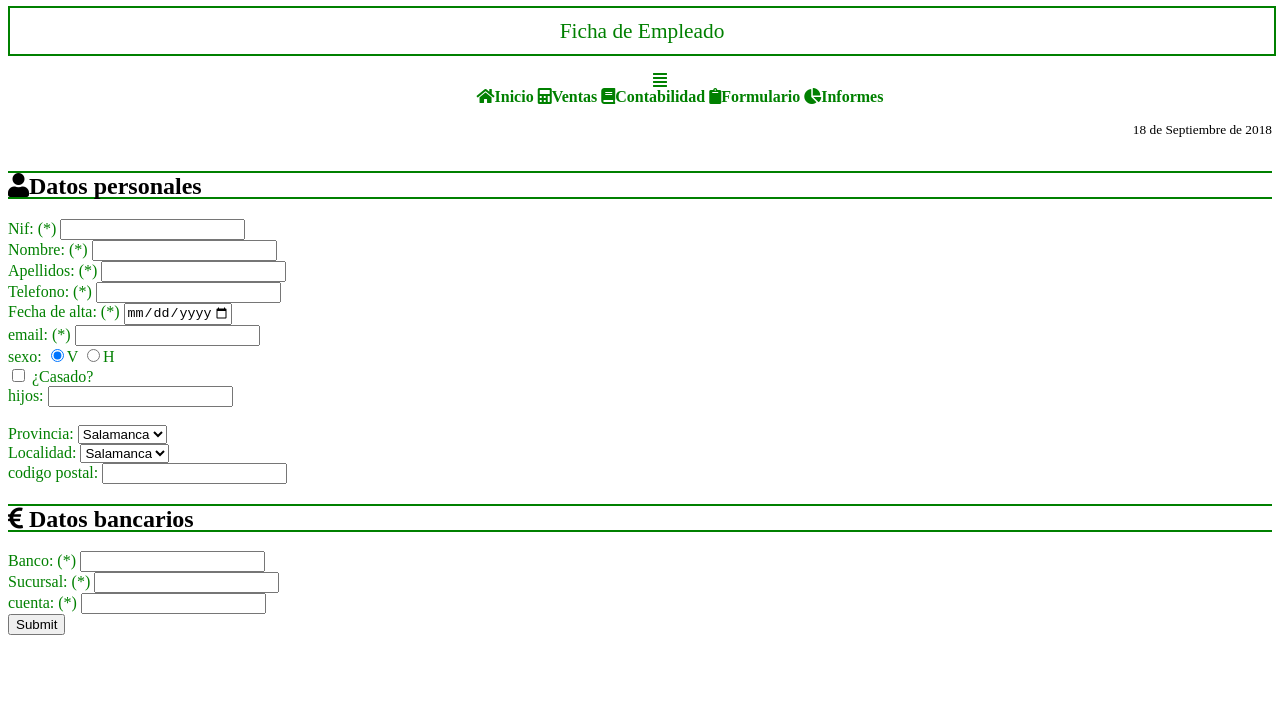
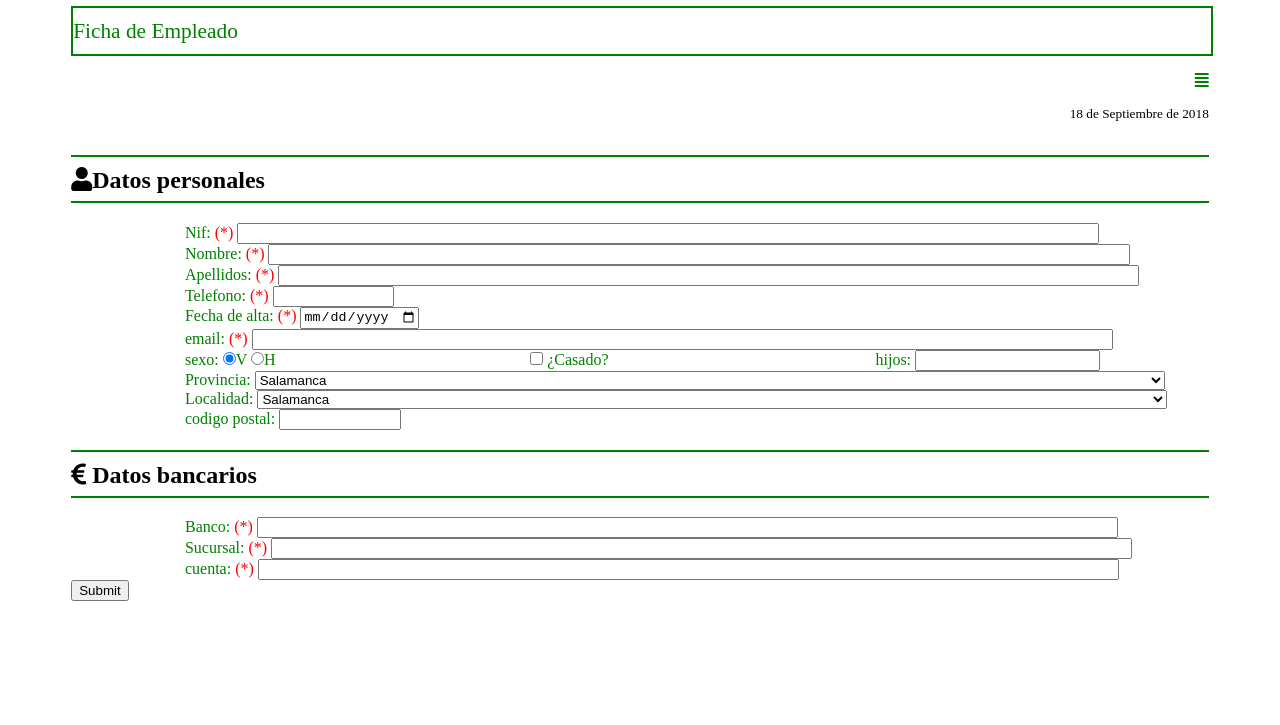
Before and after one commit to marcosfb10/Practica1, a plain HTML site: page index.html in a window 1280 px wide. Shown: the part 75-800 px from the top of the page. Drawn offline with nearby package versions, Linux system fonts and the light colour scheme; files that its build step writes are made by us from their sources; a web font is replaced by a local one.

Commit message:
Update index.scss

```diff
--- a/scss/index.scss
+++ b/scss/index.scss
@@ -6,7 +6,6 @@
             >div{
                 >h1{
                     font-family: 'Mansalva', cursive;
-
                 }
             }
         }
@@ -21,11 +20,9 @@
 @media screen and (min-width:641px){
     body{
         >main{
-            text-align: center;
-            width: 100%;
+            width: 90%;
             margin: 0 auto;
             >div{
-                text-align: center;
                 >h1{
                     width: 100%;
                 }
@@ -38,16 +35,49 @@
                 padding-top: 0.5em;
                 padding-bottom: 0.5em;
             }
+            >ul{
+                text-align: right;
+                >li{
+                    >ul{
+                        padding: 0;
+                        margin: 0;
+                        display: none;
+                        list-style: none;
+                        >li{
+                            display: block;
+                        }
+
+                    }
+
+                }
+                >li:hover{
+                    >ul{
+                        text-align: left;
+                        display: block;
+                        background-color:darkgreen;
+                        >li{
+                            color: lightgreen;
+                        }
+                        >li:hover{
+                            text-align: left;
+                            display: block;
+                            background-color:lightgreen;
+                            color:darkgren;
+                        }
+                    }
+                }
+            }
+
             >p{
                 text-align: right;
                 color: black;
                 font-size: 10pt;
             }
-
             >form{
                 display: inline-block;
-                text-align: left;
+                margin: 0 auto;
                 width: 100%;
+
                 >h2{
                     width: 100%;
                     text-align: left;
@@ -55,11 +85,56 @@
                     border:2px solid green;
                     border-left: none;
                     border-right: none;
+                    padding-bottom: 10px;
+                    padding-top: 10px;
                 }
-                >label{
-                    >span.requerido{
-                        content: "(*)";
-                        color: red;
+                >div{
+                    width: 100%;
+                    >label{
+                        >span.requerido{
+                            content: "(*)";
+                            color: red;
+                        }
+                    }
+
+                }
+                >article{
+                    >div{
+                        width: 100%;
+                        >label,input{
+                            >span.requerido{
+                                content: "(*)";
+                                color: red;
+                            }
+                        }
+                        >input[type=number], input[type=date]{
+                            width: 10%;
+                        }
+                        >label{
+                            margin-left: 10%;
+                            width: 10%;
+
+                        }
+                        >input{
+                            width: 75%;
+                        }
+                        >select{
+                            width: 80%;
+                        }
+
+                    }
+
+
+
+                }
+
+                >div{
+                    display: inline-block;
+                    margin-left: 10%;
+                    width: 20%;
+                    >label,input{
+                        margin: 0 auto;
+
                     }
                 }
 
```
